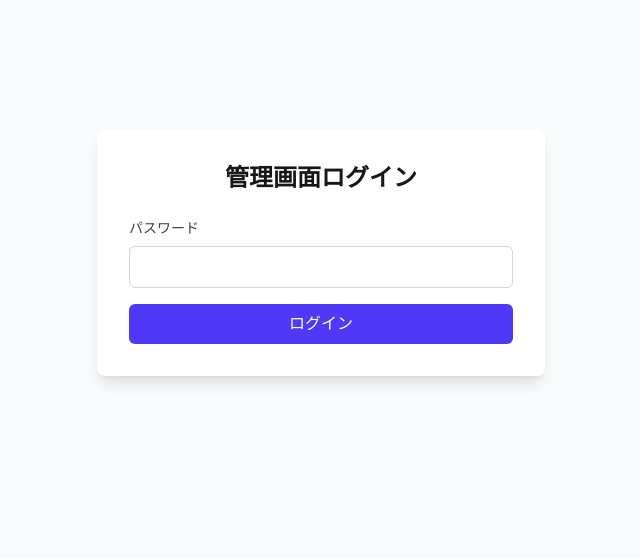
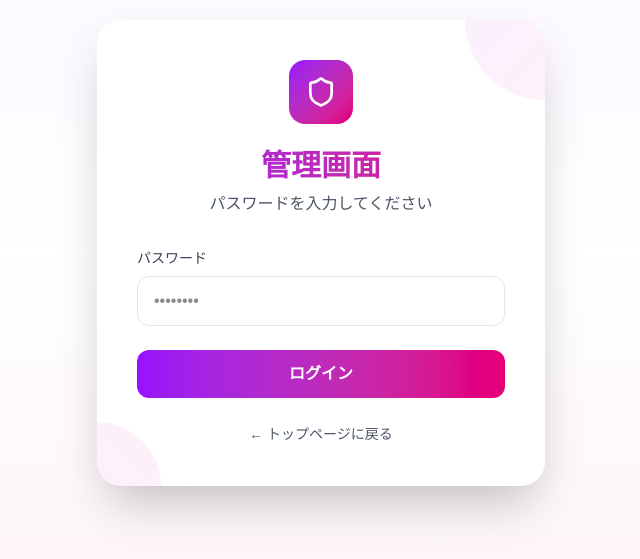
Before and after one commit to itoufo/3dworkshop, a Next.js app: page /admin in a window 1280 px wide. Shown: the part 147-706 px from the top of the page, without its empty margins (319-959 px from the left). Built offline with nearby package versions, Linux system fonts and the light colour scheme; no server answers.

Commit message:
no message

```diff
--- a/app/admin/layout.tsx
+++ b/app/admin/layout.tsx
@@ -2,7 +2,9 @@
 
 import { useEffect, useState } from 'react'
 import { useRouter } from 'next/navigation'
+import Link from 'next/link'
 import Cookies from 'js-cookie'
+import { LogOut, Home, Shield, Sparkles } from 'lucide-react'
 
 export default function AdminLayout({
   children,
@@ -54,66 +56,103 @@ export default function AdminLayout({
 
   if (loading) {
     return (
-      <div className="min-h-screen flex items-center justify-center">
-        <div className="animate-spin rounded-full h-12 w-12 border-b-2 border-indigo-600"></div>
+      <div className="min-h-screen flex items-center justify-center bg-gradient-to-b from-purple-50 via-white to-pink-50">
+        <div className="animate-spin rounded-full h-12 w-12 border-b-2 border-purple-600"></div>
       </div>
     )
   }
 
   if (!isAuthenticated) {
     return (
-      <div className="min-h-screen bg-gray-50 flex items-center justify-center">
-        <div className="bg-white p-8 rounded-lg shadow-lg w-full max-w-md">
-          <h1 className="text-2xl font-bold mb-6 text-center">管理画面ログイン</h1>
+      <div className="min-h-screen bg-gradient-to-b from-purple-50 via-white to-pink-50 flex items-center justify-center">
+        <div className="bg-white p-10 rounded-3xl shadow-2xl w-full max-w-md relative overflow-hidden">
+          {/* Decorative gradient */}
+          <div className="absolute top-0 right-0 w-40 h-40 bg-gradient-to-br from-purple-400 to-pink-400 rounded-full opacity-10 -mr-20 -mt-20" />
+          <div className="absolute bottom-0 left-0 w-32 h-32 bg-gradient-to-tr from-purple-400 to-pink-400 rounded-full opacity-10 -ml-16 -mb-16" />
+
+          <div className="relative">
+            <div className="flex justify-center mb-6">
+              <div className="w-16 h-16 bg-gradient-to-br from-purple-600 to-pink-600 rounded-2xl flex items-center justify-center">
+                <Shield className="w-8 h-8 text-white" />
+              </div>
+            </div>
+            <h1 className="text-3xl font-bold mb-2 text-center bg-gradient-to-r from-purple-600 to-pink-600 bg-clip-text text-transparent">
+              管理画面
+            </h1>
+            <p className="text-gray-600 text-center mb-8">パスワードを入力してください</p>
+
             <form onSubmit={handleLogin}>
-            <div className="mb-4">
+              <div className="mb-6">
                 <label className="block text-sm font-medium text-gray-700 mb-2">
                   パスワード
                 </label>
                 <input
                   type="password"
-                className="w-full px-3 py-2 border border-gray-300 rounded-md focus:outline-none focus:ring-indigo-500 focus:border-indigo-500"
+                  className="w-full px-4 py-3 border border-gray-200 rounded-xl focus:outline-none focus:ring-2 focus:ring-purple-500 focus:border-transparent transition-all"
                   value={password}
                   onChange={(e) => setPassword(e.target.value)}
+                  placeholder="••••••••"
                   required
                 />
               </div>
               <button
                 type="submit"
-              className="w-full bg-indigo-600 text-white py-2 px-4 rounded-md hover:bg-indigo-700 transition-colors"
+                className="w-full py-3 bg-gradient-to-r from-purple-600 to-pink-600 text-white font-semibold rounded-xl hover:shadow-lg transition-all duration-300 hover:scale-[1.02]"
               >
                 ログイン
               </button>
             </form>
+
+            <div className="mt-6 text-center">
+              <Link
+                href="/"
+                className="text-sm text-gray-600 hover:text-purple-600 transition-colors"
+              >
+                ← トップページに戻る
+              </Link>
+            </div>
+          </div>
         </div>
       </div>
     )
   }
 
   return (
-    <div className="min-h-screen bg-gray-50">
-      <header className="bg-white shadow-sm">
+    <div className="min-h-screen bg-gradient-to-b from-purple-50 via-white to-pink-50">
+      <header className="bg-white/80 backdrop-blur-md shadow-sm sticky top-0 z-50">
         <div className="max-w-7xl mx-auto px-4 sm:px-6 lg:px-8">
           <div className="flex justify-between items-center h-16">
-            <h1 className="text-xl font-bold text-gray-900">管理画面</h1>
-            <div className="flex items-center space-x-4">
+            <div className="flex items-center space-x-3">
+              <div className="w-10 h-10 bg-gradient-to-br from-purple-600 to-pink-600 rounded-xl flex items-center justify-center">
+                <Shield className="w-5 h-5 text-white" />
+              </div>
+              <div>
+                <h1 className="text-xl font-bold bg-gradient-to-r from-purple-600 to-pink-600 bg-clip-text text-transparent">
+                  管理画面
+                </h1>
+                <p className="text-xs text-gray-500">3D Workshop Admin</p>
+              </div>
+            </div>
+            <div className="flex items-center space-x-3">
               <button
                 onClick={() => router.push('/')}
-                className="text-sm text-gray-600 hover:text-gray-900"
+                className="flex items-center space-x-2 px-4 py-2 text-sm text-gray-700 hover:text-purple-600 transition-colors"
               >
-                サイトを表示
+                <Home className="w-4 h-4" />
+                <span>サイトを表示</span>
               </button>
               <button
                 onClick={handleLogout}
-                className="text-sm text-red-600 hover:text-red-700"
+                className="flex items-center space-x-2 px-4 py-2 text-sm text-white bg-gradient-to-r from-purple-600 to-pink-600 rounded-full hover:shadow-lg transition-all duration-300 hover:scale-105"
               >
-                ログアウト
+                <LogOut className="w-4 h-4" />
+                <span>ログアウト</span>
               </button>
             </div>
           </div>
         </div>
       </header>
-      <main>{children}</main>
+      <main className="min-h-[calc(100vh-4rem)]">{children}</main>
     </div>
   )
 }
```
Lines whose indentation alone changed are shown as unchanged.
